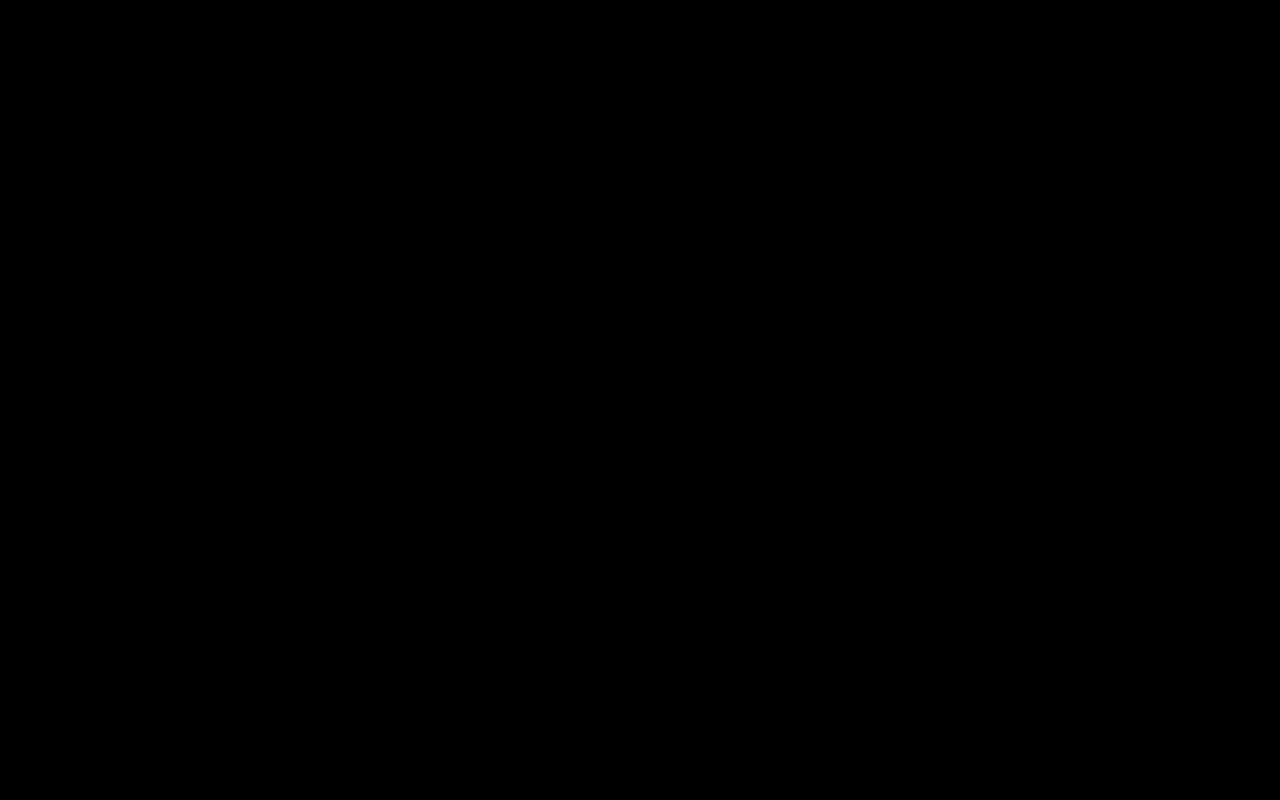
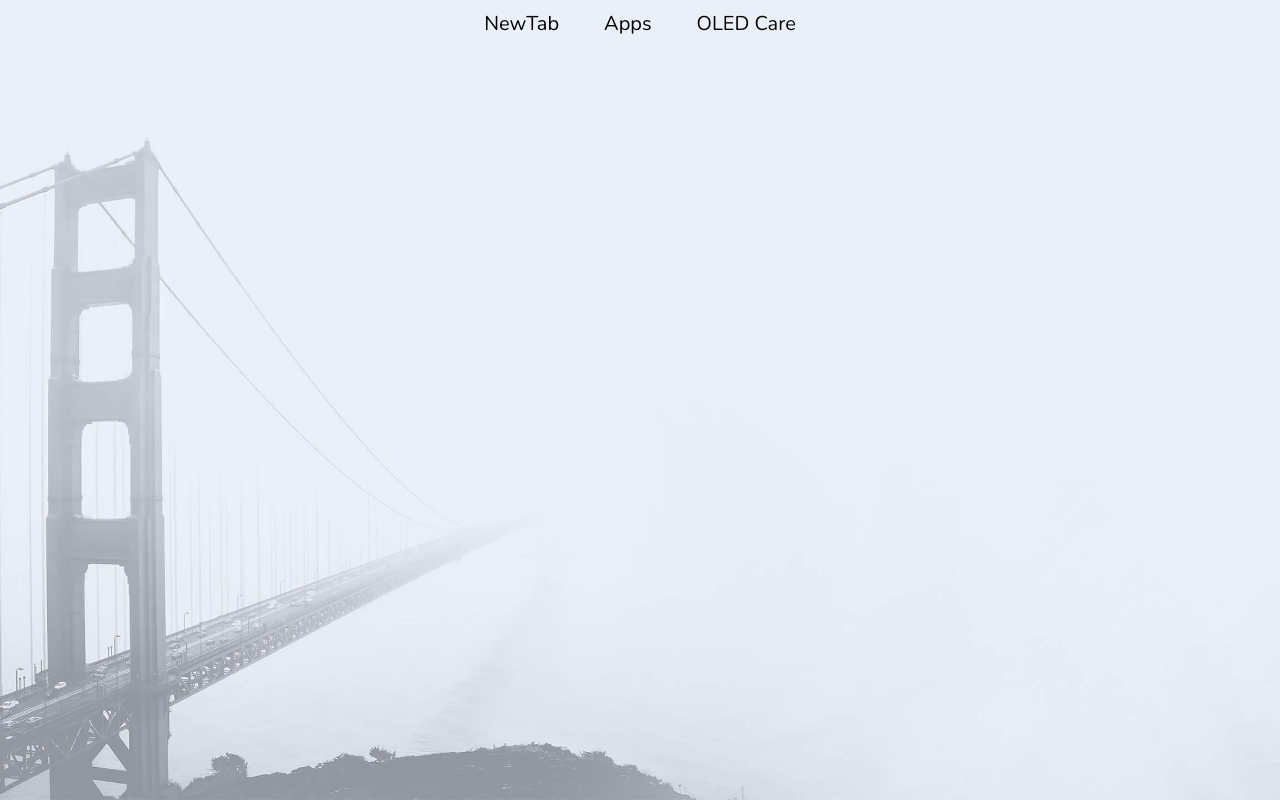
Before and after one commit to LatinoF/LTFNewTab, a plain HTML site: page oled.html in a window 1280 px wide. Drawn offline with nearby package versions, Linux system fonts and the light colour scheme.

Commit message:
Update oled.html

```diff
--- a/oled.html
+++ b/oled.html
@@ -4,6 +4,7 @@
     <meta charset="UTF-8">
     <meta name="viewport" content="width=device-width, initial-scale=1.0">
     <title>LTF OLED Care</title>
+    <link rel="stylesheet" href="style.css">
     <link rel="icon" type="image/svg+xml" href="Resources/Icons/OLED_Care.svg" sizes="any">
     <style>
         body {
@@ -11,8 +12,22 @@
             margin: 0;
             height: 100vh; /* Full height of the viewport */
         }
+
+        .menu{
+            color: white!important;
+        }
+        .menu span a:hover {
+      text-shadow: -.25px -.25px 0 white, .25px .25px white;
+}
     </style>
 </head>
 <body>
+    <!-- MENU BEGIN -->
+  <div class="menu dark">
+    <span><a href="https://latinof.github.io/LTFNewTab/">NewTab</a></span>
+    <span><a href="https://winget.run/">Apps</a></span>
+    <span><a href="https://latinof.github.io/LTFNewTab/oled" style="text-shadow: -.25px -.25px 0 white, .25px .25px white;">OLED Care</a></span>
+  </div>
+  <!-- Menu ENDS -->
 </body>
 </html>
```
